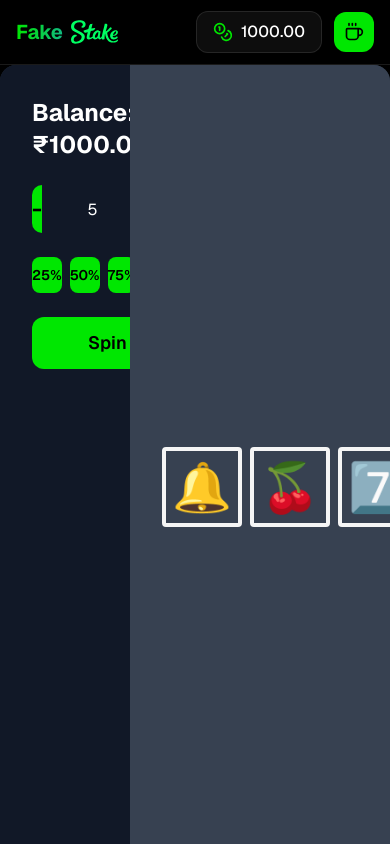
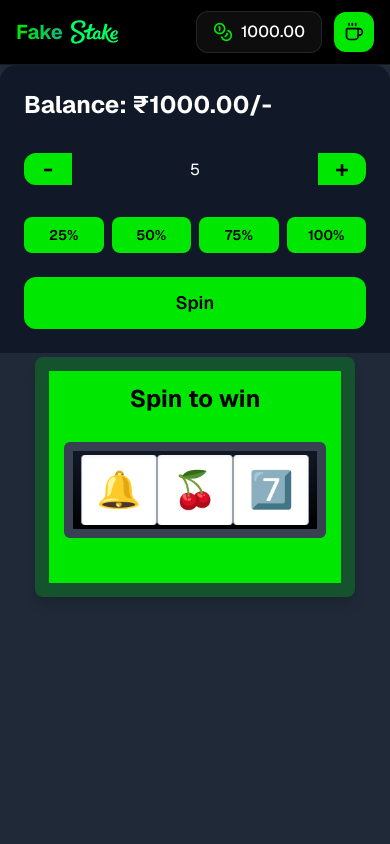
Before and after one commit to RusselBRex-2002/stake, a Next.js app: page /slot in a window 390 px wide. Shown: the top 844 px of the page. Built offline with nearby package versions, Linux system fonts and the light colour scheme.

Commit message:
Reel box styling

```diff
--- a/app/_components/slot/GameController.tsx
+++ b/app/_components/slot/GameController.tsx
@@ -4,7 +4,6 @@ import React, { useState, useRef, useEffect } from 'react';
 import Link from 'next/link';
 import { playSpinSound, playWinSound } from './sound';
 import { useCommonStore } from '@/app/_store/commonStore';
-import { Container } from 'postcss';
 
 declare global {
     interface Window {
@@ -22,115 +21,116 @@ function getRandomReels(): string[] {
 }
 
 export default function GameController() {
-    const balance = useCommonStore((s) => s.balance);
-    const setBalance = useCommonStore((s) => s.setBalance);
+    const balance = useCommonStore(s => s.balance);
+    const setBalance = useCommonStore(s => s.setBalance);
 
     const [bet, setBet] = useState(5);
     const [reels, setReels] = useState<string[]>(Array(REEL_COUNT).fill(''));
     const [isSpinning, setIsSpinning] = useState(false);
+    const audioCtxRef = useRef<AudioContext | null>(null);
+    const reelIntervals = useRef<number[]>([]);
+    const reelTimeouts = useRef<number[]>([]);
 
-    const audioCtxRef = useRef<AudioContext | null>(null);
     useEffect(() => {
         const ctor = window.AudioContext || window.webkitAudioContext!;
         audioCtxRef.current = new ctor();
         setReels(getRandomReels());
+        return () => {
+            reelIntervals.current.forEach(clearInterval);
+            reelTimeouts.current.forEach(clearTimeout);
+        };
     }, []);
 
     function handleSpin() {
         if (isSpinning || bet < 1 || bet > balance) return;
-
         setIsSpinning(true);
         const ctx = audioCtxRef.current!;
         playSpinSound(ctx);
 
-        const iv = setInterval(() => setReels(getRandomReels()), 100);
-        setTimeout(() => {
+        reelIntervals.current.forEach(clearInterval);
+        reelTimeouts.current.forEach(clearTimeout);
+        reelIntervals.current = [];
+        reelTimeouts.current = [];
+
+        const finalSymbols = getRandomReels();
+
+        finalSymbols.forEach((_, i) => {
+            const iv = window.setInterval(() => {
+                setReels(prev =>
+                    prev.map((s, idx) =>
+                        idx === i
+                            ? SYMBOLS[Math.floor(Math.random() * SYMBOLS.length)]
+                            : s
+                    )
+                );
+            }, 80);
+            reelIntervals.current[i] = iv;
+
+            const to = window.setTimeout(() => {
                 clearInterval(iv);
-            const final = getRandomReels();
-            setReels(final);
-
-            const [a, b, c] = final;
-            const multiplier =
-                a === b && b === c
-                    ? 10
-                    : a === b || b === c || a === c
-                        ? 2
-                        : 0;
-            const payout = bet * multiplier;
-
+                setReels(prev =>
+                    prev.map((s, idx) => (idx === i ? finalSymbols[i] : s))
+                );
+                if (i === REEL_COUNT - 1) {
+                    const [a, b, c] = finalSymbols;
+                    const mul =
+                        a === b && b === c ? 10 : a === b || b === c || a === c ? 2 : 0;
+                    const payout = bet * mul;
                     setBalance(balance - bet + payout);
                     if (payout > 0) playWinSound(ctx);
                     setIsSpinning(false);
-        }, 2000);
+                }
+            }, 1000 + i * 400);
+            reelTimeouts.current[i] = to;
+        });
     }
 
-
     return (
-        <div className="flex flex-col items-center justify-center">
+        <div className="flex flex-col items-center justify-center min-h-screen bg-gray-800">
             {balance <= 0 ? (
-                <div className='flex flex-col overflow-hidden rounded-2xl bg-gray-800 gap-2 p-12 m-14'>
-                    <h2 className="text-2xl font-bold text-white">Game Over</h2>
-                    <p className="text-white mb-6">Your balance is 0</p>
+                <div className="w-screen h-screen flex flex-col justify-center items-center bg-gray-900 text-white space-y-6">
+                    <h1 className="text-4xl font-bold">Game Over</h1>
+                    <span>You don't have sufficient balance</span>
                     <Link
                         href="/"
-                        className="
-              group bg-success hover:bg-success/90 transition-colors
-              p-2.5 sm:p-3 rounded-xl inline-flex items-center justify-center
-              text-black
-            "
+                        className="rounded-lg bg-success text-lg text-black hover:scale-110 transition duration-200 ease-in-out px-6 py-3"
                     >
-                        Go Home
+                        Return to Home
                     </Link>
                 </div>
             ) : (
-                <div className="flex w-full h-screen overflow-hidden rounded-2xl bg-gray-800">
-                    <div className="flex flex-col w-1/3 gap-6 p-8 bg-gray-900">
+                <div className="flex flex-col sm:flex-row w-full h-screen overflow-hidden rounded-2xl bg-gray-800">
+                    <div className="w-full sm:w-1/3 flex flex-col gap-6 p-6 sm:p-8 bg-gray-900">
                         <h2 className="text-2xl font-bold text-white">
                             Balance: ₹{balance.toFixed(2)}/-
                         </h2>
-
                         <div className="flex h-12 items-center overflow-hidden">
                             <button
-                                onClick={() => setBet((b) => Math.max(b - 1, 1))}
+                                onClick={() => setBet(b => Math.max(b - 1, 1))}
                                 disabled={isSpinning || bet <= 1}
-                                className="
-                  w-12 h-full flex items-center justify-center
-                  bg-success hover:bg-success/90 transition-colors
-                  text-black text-2xl font-semibold rounded-l-xl
-                  disabled:opacity-50 disabled:cursor-not-allowed
-                "
+                                className="w-12 flex items-center justify-center bg-success hover:bg-success/90 text-black text-2xl font-semibold rounded-l-xl disabled:opacity-50"
                             >
                                 -
                             </button>
                             <input
-                                id="bet"
                                 type="number"
                                 min={1}
                                 max={balance}
                                 value={bet}
                                 disabled={isSpinning}
-                                onChange={(e) => setBet(Number(e.target.value) || 1)}
-                                className="
-                  flex-1 h-full px-4 text-center bg-transparent text-white
-                  appearance-none outline-none
-                "
+                                onChange={e => setBet(Number(e.target.value) || 1)}
+                                className="flex-1 h-full px-4 text-center bg-transparent text-white outline-none"
                             />
                             <button
-                                onClick={() => setBet((b) => Math.min(b + 1, balance))}
+                                onClick={() => setBet(b => Math.min(b + 1, balance))}
                                 disabled={isSpinning || bet >= balance}
-                                className="
-                  w-12 h-full flex items-center justify-center
-                  bg-success hover:bg-success/90 transition-colors
-                  text-black text-2xl font-semibold rounded-r-xl
-                  disabled:opacity-50 disabled:cursor-not-allowed
-                "
+                                className="w-12 flex items-center justify-center bg-success hover:bg-success/90 text-black text-2xl font-semibold rounded-r-xl disabled:opacity-50"
                             >
                                 +
                             </button>
                         </div>
-
                         <div className="flex gap-2">
-                            {[25, 50, 75, 100].map((pct) => (
+                            {[25, 50, 75, 100].map(pct => (
                                 <button
                                     key={pct}
                                     onClick={() =>
@@ -141,45 +141,38 @@ export default function GameController() {
                                         )
                                     }
                                     disabled={isSpinning}
-                                    className="
-                    flex-1
-                    bg-success hover:bg-success/90 transition-colors
-                    text-black text-sm font-semibold
-                    py-2 rounded-lg
-                    disabled:opacity-50 disabled:cursor-not-allowed
-                  "
+                                    className="flex-1 bg-success hover:bg-success/90 text-black text-sm font-semibold py-2 rounded-lg disabled:opacity-50"
                                 >
                                     {pct}%
                                 </button>
                             ))}
                         </div>
-
                         <button
                             onClick={handleSpin}
                             disabled={isSpinning}
-                            className="
-                group bg-success hover:bg-success/90 transition-colors
-                text-black text-lg font-semibold
-                py-3 px-14 rounded-xl
-                disabled:opacity-50 disabled:cursor-not-allowed
-              "
+                            className="bg-success hover:bg-success/90 text-black text-lg font-semibold py-3 rounded-xl disabled:opacity-50"
                         >
                             {isSpinning ? 'Spinning…' : 'Spin'}
                         </button>
-
                     </div>
 
-                    <div className="flex-1 flex flex-col justify-center items-center gap-2 bg-gray-700 p-8">
-                        <div className="flex gap-2">
-                            {reels.map((sym, i) => (
+                    <div className="w-full sm:flex-1 flex justify-center items-center p-1 sm:p-2 bg-gray-800">
+                        <div className="relative w-full max-w-xs aspect-[4/3] bg-success rounded-lg border-[14px] border-green-900 shadow-lg overflow-hidden">
+                            <h2 className='text-2xl font-bold text-black text-center p-3'>Spin to win</h2>
+                            <div className="absolute inset-x-0 top-1/3 flex justify-center">
+                                <div className="w-[90%] h-24 bg-gradient-to-b from-gray-900 to-black border-[9px] border-gray-700 shadow-inner rounded-md flex justify-between px-2 py-1 overflow-hidden">
+                                    {reels.map((sym, idx) => (
                                         <div
-                                    key={i}
-                                    className={`w-20 h-20 flex items-center justify-center text-5xl
-            border-4 border-secondary rounded ${isSpinning ? 'animate-reelSpin' : ''}`}
+                                            key={idx}
+                                            className="w-1/3 h-full flex items-center justify-center bg-white border-x border-gray-400 shadow-inner rounded-sm"
                                         >
+                                            <span className="text-4xl font-extrabold">
                                                 {sym}
+                                            </span>
                                         </div>
                                     ))}
+                                </div>
+                            </div>
                         </div>
                     </div>
                 </div>
```
Also changed, not shown: app/globals.css (+19 -7 lines). Lines whose indentation alone changed are shown as unchanged.
